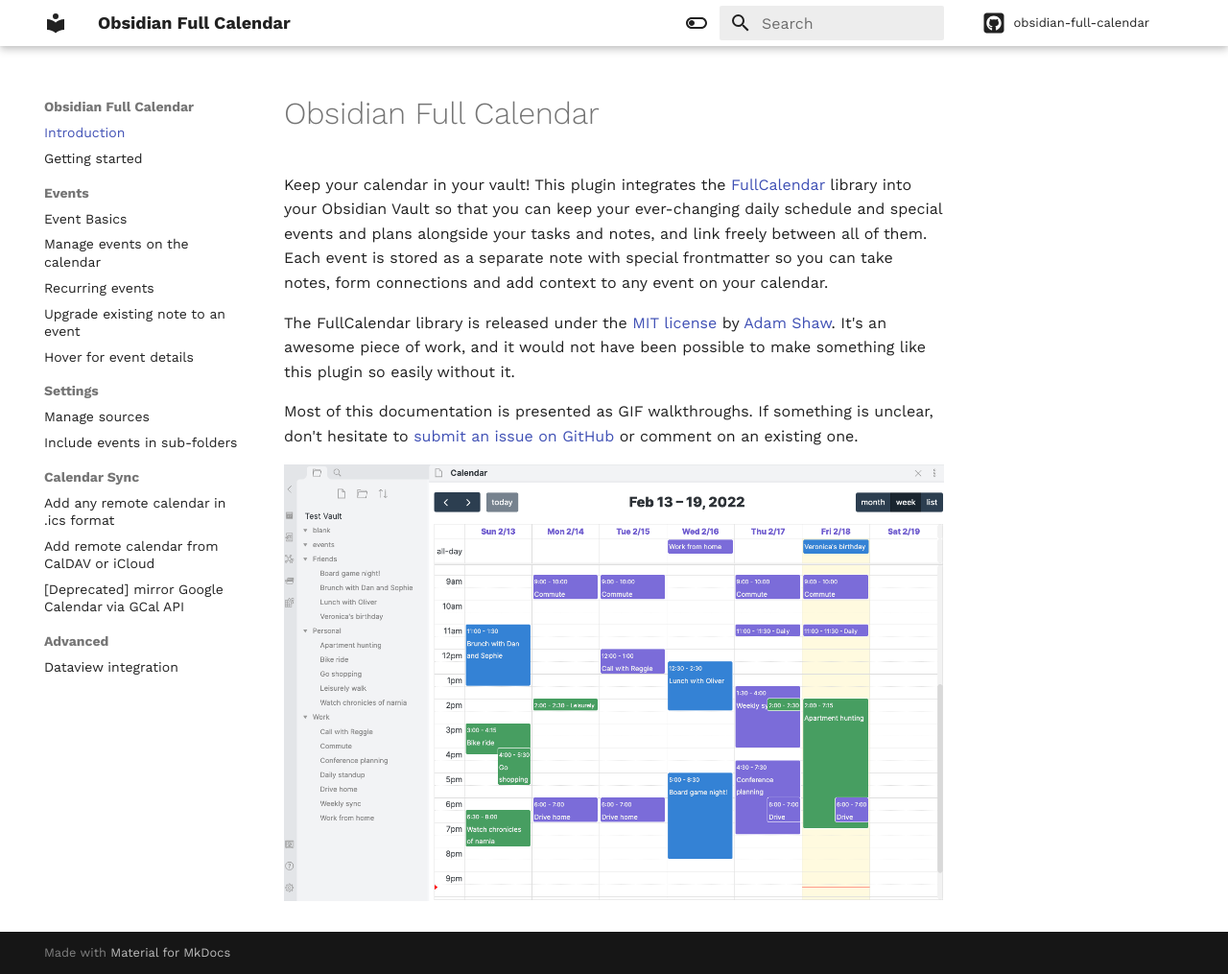
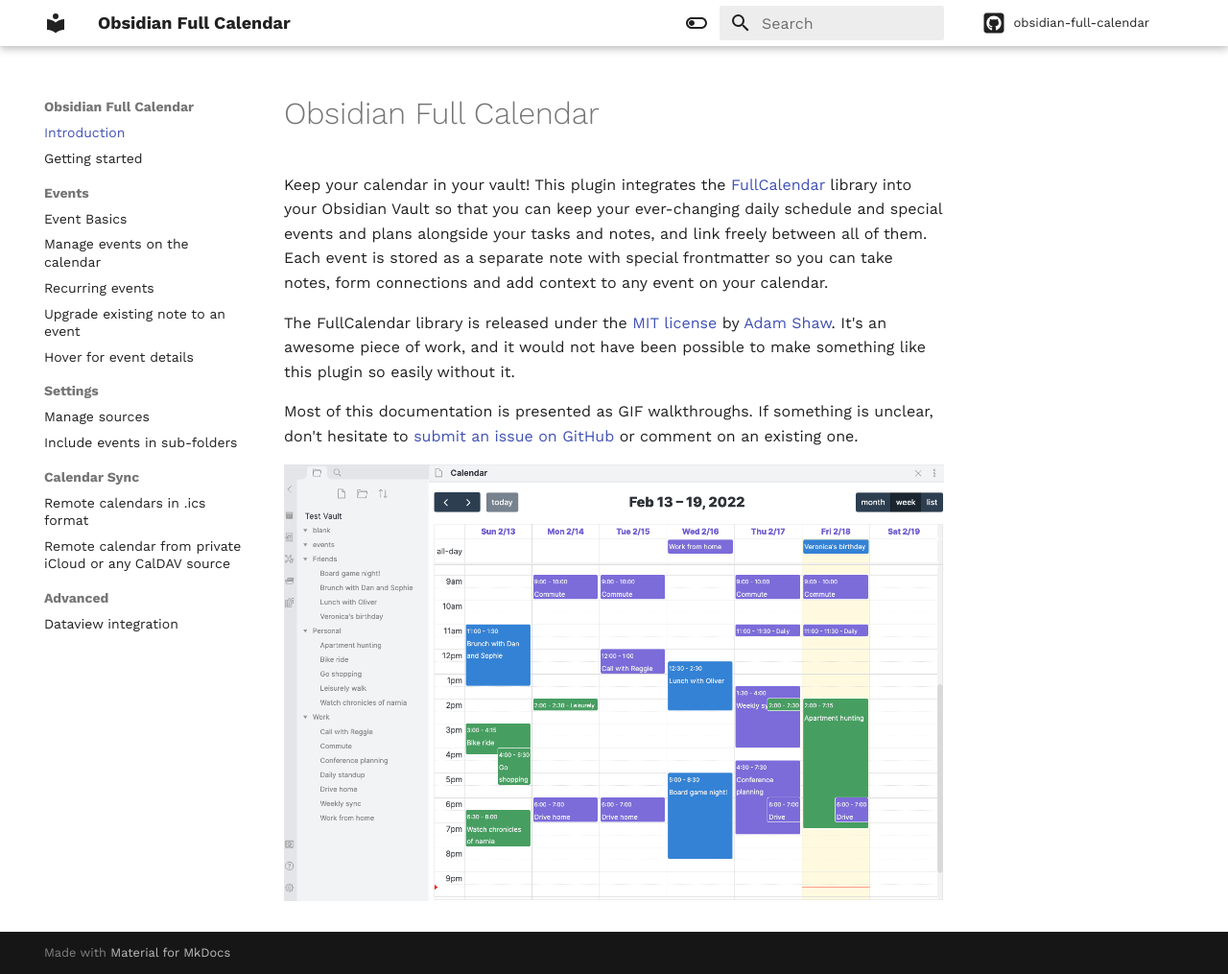
Before and after one commit to obsidian-community/obsidian-full-calendar, an MkDocs documentation site: the page built from docs/index.md, in a window 1280 px wide and 1015 px high. Shown: the whole window at 96% size. Built offline with MkDocs 1.6.1 and Material for MkDocs 9.7.7, drawn with Linux system fonts in a browser that asks for light colours; comment, search, counter and statistics services are not loaded.

Commit message:
update docs

```diff
--- a/docs/sync/caldav.md
+++ b/docs/sync/caldav.md
@@ -1,4 +1,4 @@
-# Add remote calendar from CalDAV or iCloud
+# Remote calendar from private iCloud or any CalDAV source
 
 Add any calendar that supports CalDAV over HTTPS basic authentication. This has currently been verified to work for [iCloud Calendars](https://www.icloud.com/calendar). You'll first need to create an [app-specific password](https://support.apple.com/en-us/HT204397) for this plugin. Armed with that info, you can now add your private Apple Calendars.
 
--- a/docs/sync/ics.md
+++ b/docs/sync/ics.md
@@ -1,4 +1,4 @@
-# Add any remote calendar in .ics format
+# Remote calendars in .ics format
 
 Add any calendar that you have a link to in .ics format to Obsidian. This includes public calendars like [this one of US holidays](https://www.officeholidays.com/subscribe/usa), but also includes [private Google Calendars](https://support.google.com/calendar/answer/37648?hl=en#zippy=%2Csync-your-google-calendar-view-edit%2Cget-your-calendar-view-only%2Csecret-address) and [public Apple Calendars](https://support.apple.com/guide/icloud/share-a-calendar-mm6b1a9479/icloud). The walkthrough below shows where to find a Google Calendar's private .ics link, and how to add it to Obsidian, but any URL will work just as well.
 
--- a/mkdocs.yml
+++ b/mkdocs.yml
@@ -45,6 +45,5 @@ nav:
     - Calendar Sync:
           - sync/ics.md
           - sync/caldav.md
-          - sync/gcal-fc.md
     - Advanced:
           - Dataview integration: advanced/dataview.md
```
Also changed, not shown: docs/assets/welcome-settings.gif, 1 other file.
